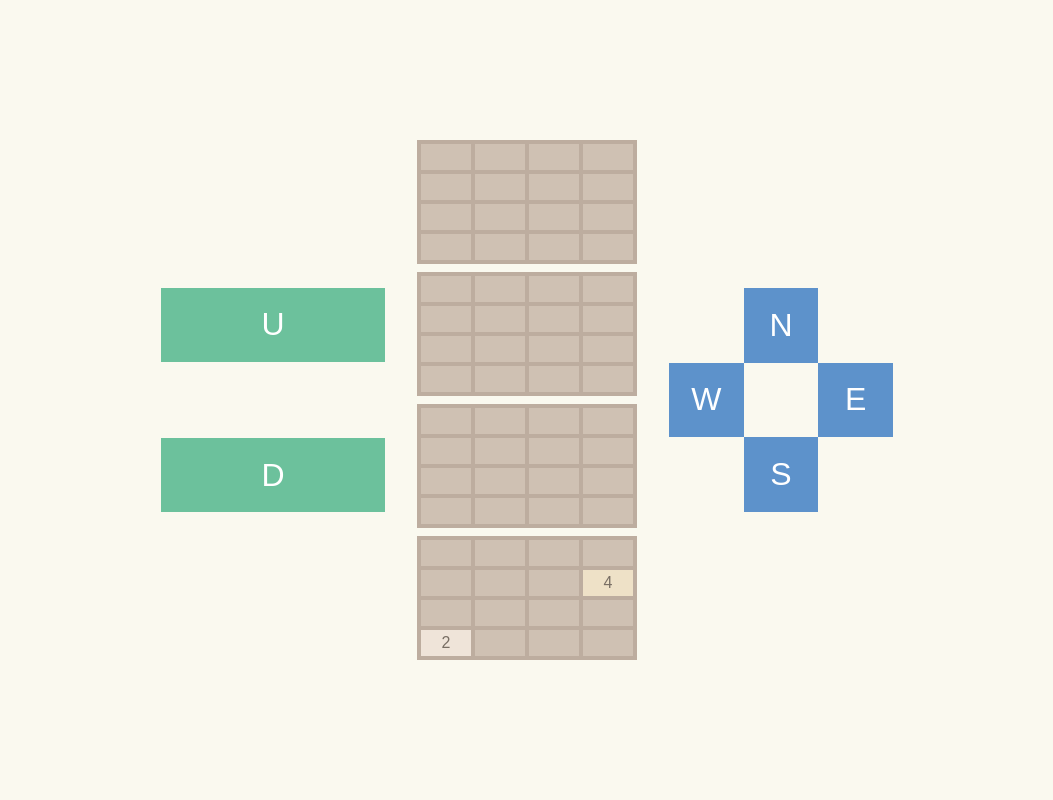
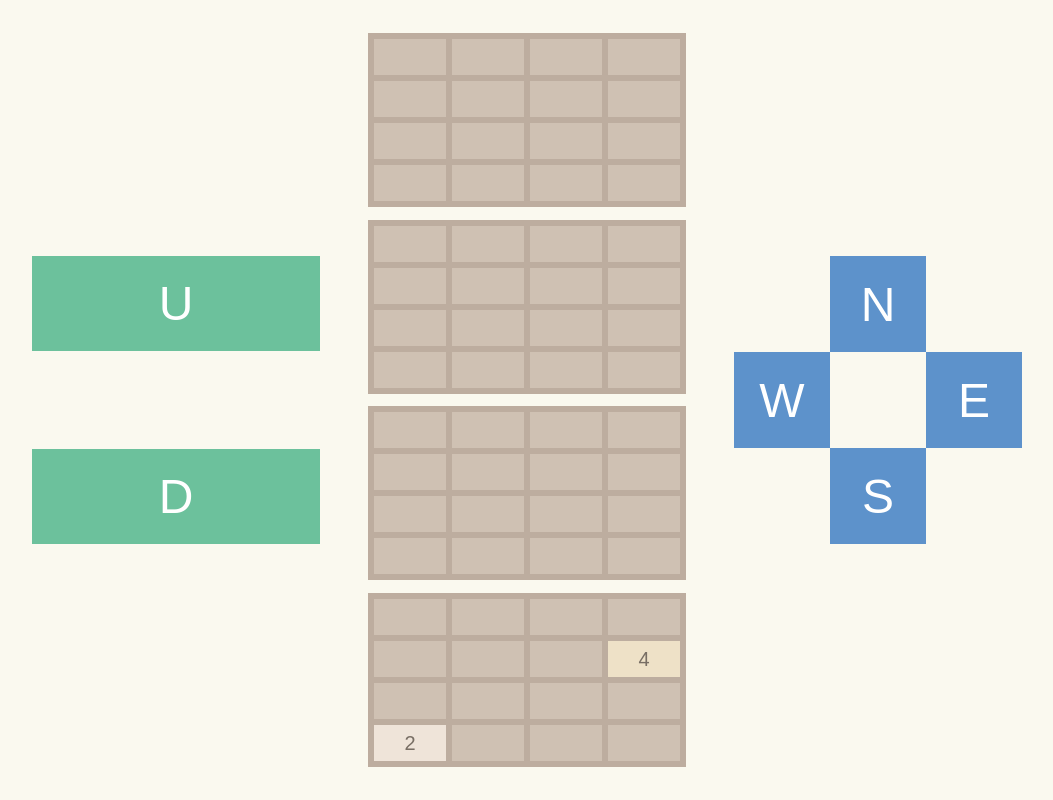
Before and after one commit to cherche/2to33, a website with bundled scripts: page src/index.html in a window 1280 px wide. Shown: the whole page, without its empty margins (113-1166 px from the left). Built offline with nearby package versions, Linux system fonts and the light colour scheme.

Commit message:
Changed to use viewport units

```diff
--- a/src/css/colours.css
+++ b/src/css/colours.css
@@ -5,10 +5,6 @@ body {
 
 main table {
   background-color: #bdad9f;
-}
-
-main td {
-  background-color: #cfc1b3;
 }
 
 .controls {
@@ -23,47 +19,50 @@ main td {
   background-color: #6cc19c;
 }
 
-td.d2,
-td.d4 {
+/* Empty spaces */
+main td.d0 {
+  background-color: #cfc1b3;
+}
+
+main td.d2,
+main td.d4 {
   color: #786e64;
 }
 
-td.d8,
-td.d16,
-td.d32,
-td.d64,
-td.d128,
-td.d256 {
+main td.d8,
+main td.d16,
+main td.d32,
+main td.d64,
+main td.d128,
+main td.d256 {
   color: #f8f5f1;
 }
 
-td.d2 {
+main td.d2 {
   background-color: #efe4d9;
 }
 
-td.d4 {
+main td.d4 {
   background-color: #eee1c7;
 }
 
-td.d8 {
+main td.d8 {
   background-color: #fbae71;
 }
 
-td.d16 {
+main td.d16 {
   background-color: #f18553;
 }
 
-td.d32 {
-  background-color: #FF6C53;
+main td.d32 {
+  background-color: #ff6c53;
 }
 
-td.d64 {
-  background-color: #FF401E;
+main td.d64 {
+  background-color: #ff401e;
 }
 
-td.d128,
-td.d256,
-td.d512,
-td.d1024 {
-  background-color: #EFD26A;
+/* For any higher numbers, just go with this yellow */
+main td {
+  background-color: #efd26a;
 }
--- a/src/css/main.css
+++ b/src/css/main.css
@@ -2,13 +2,37 @@
   outline: 1px dotted red;
 }/**/
 
+/*
+I'm living dangerously.
+One day, I'll need to throw in media queries since vh vw vmin vmax aren't enough
+*/
+
+html,
+body {
+  position: fixed;
+}
+
 body {
   font-family: sans-serif;
+  font-size: 2.5vh;
   margin: 0;
   padding: 0;
   width: 100%;
   height: 100vh;
   display: grid;
+  /* Prevent iOS overscroll/bounce */
+  position: fixed;
+
+  touch-action: manipulation;
+  cursor: default;
+  user-select: none;
+}
+
+table,
+tr,
+td {
+  padding: 0;
+  margin: 0;
 }
 
 .container {
@@ -22,9 +46,9 @@ body {
 .controls {
   border-collapse: collapse;
   table-layout: fixed;
-  font-size: 2em;
-  width: 7em;
-  height: 7em;
+  font-size: 6vh;
+  width: 36vh;
+  height: 36vh;
 }
 
 .controls td {
@@ -55,8 +79,8 @@ main {
 }
 
 main table {
-  border-spacing: 0.25em;
-  margin: 0.25em 2em;
+  border-spacing: 0.8vh;
+  margin: 0.8vh 6vh;
 }
 
 /*
@@ -79,6 +103,6 @@ main table.t3 {
 
 main td {
   text-align: center;
-  height: 1.5em;
-  width: 3em;
+  height: 4.5vh;
+  width: 9vh;
 }
```
Also changed, not shown: dist/bundle.css.
